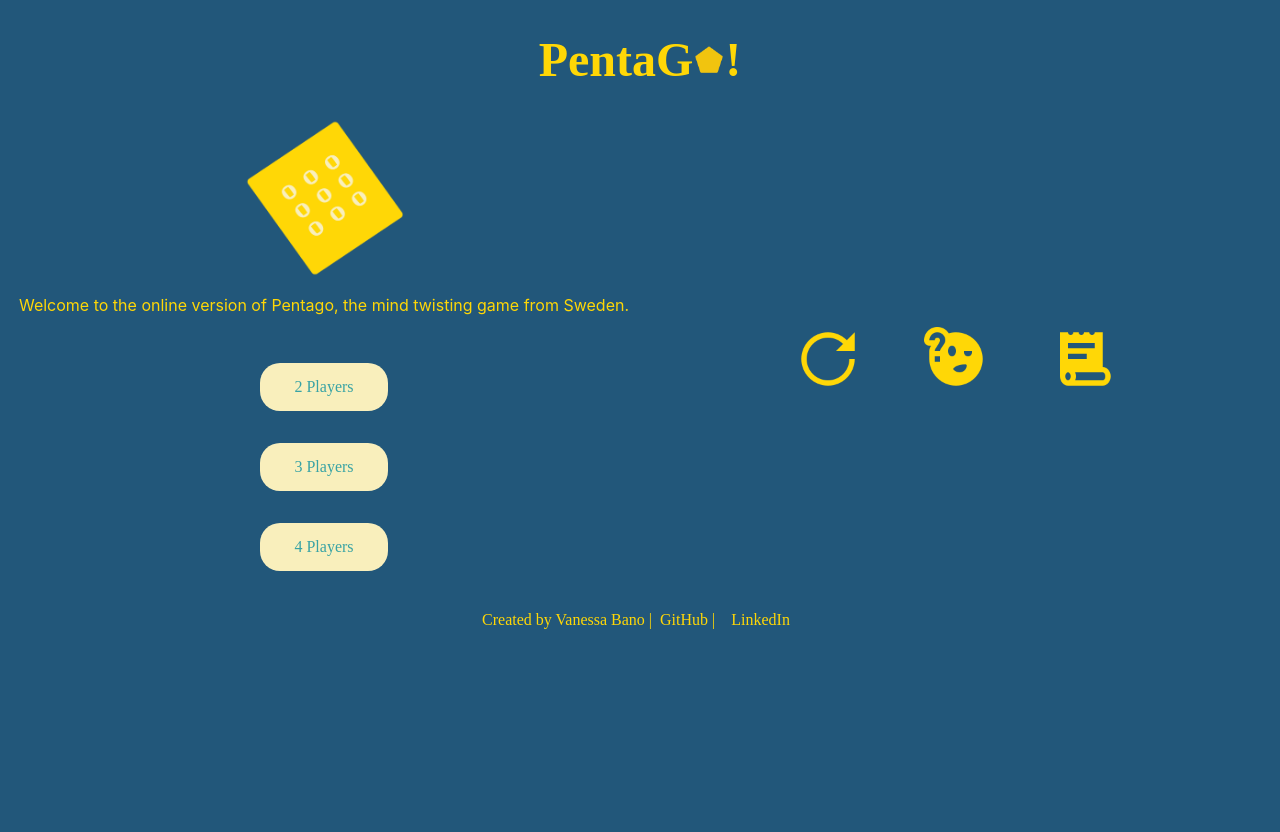
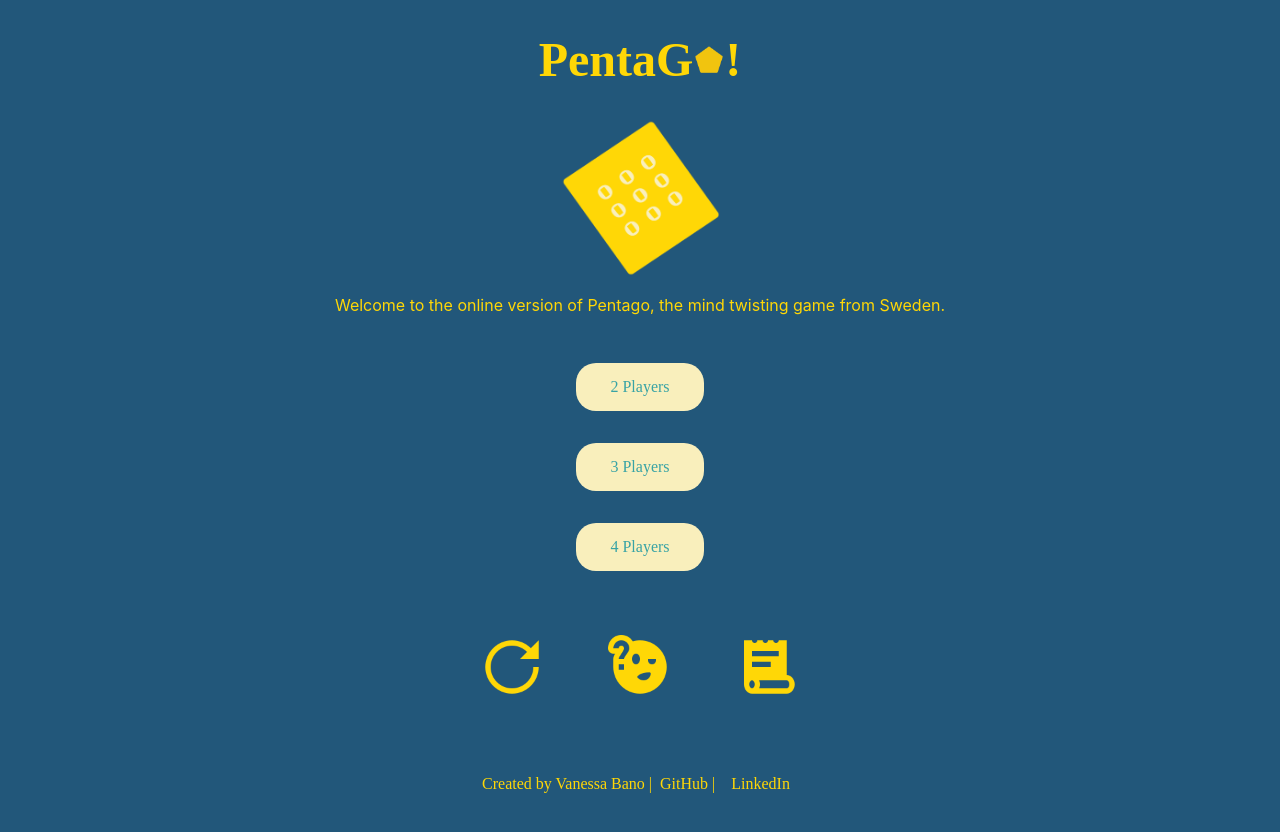
Before and after one commit to vtbano/Pentago, a React (Create React App) app: page / in a window 1280 px wide. Before the commit the page ends 800 px from the top, so only its background shows below. Built offline with nearby package versions, Linux system fonts and the light colour scheme; a web font is replaced by a local one.

Commit message:
add css for rules container to be absolute and add place-items center for .game-section, rules container parent

```diff
--- a/src/App.css
+++ b/src/App.css
@@ -18,14 +18,14 @@
 
 .game-section {
   display: grid;
-  grid-template-columns: 1fr 1fr;
   justify-content: center;
+  place-items: center;
 }
 
 /* this allows the display to stack on top and it also makes position relative for .click-rules */
 @media screen and (max-width: 1000px) {
   .game-section {
-    display: block;
+    /* display: block; */
     position: relative;
   }
 }
@@ -89,16 +89,14 @@
 }
 
 /* this allows the Rules container to show over the board when the screen is less than 800px */
-@media screen and (max-width: 1000px) {
+
 .click-rules {
   display: flex;
   align-items: center;
   justify-content: center;
   margin-top: 2rem;
   position: absolute;
-    top: 8rem;
-    left: 13rem;
-  }
+  top: 12rem;
 }
 
 .restart-button,
@@ -127,6 +125,12 @@
   font-family: -apple-system, BlinkMacSystemFont, "Segoe UI", Roboto, Oxygen,
     Ubuntu, Cantarell, "Open Sans", "Helvetica Neue", sans-serif;
   padding: 1rem;
+}
+
+@media screen and (max-width: 800px) {
+  .rules-container {
+    width: 15rem;
+  }
 }
 
 .rules-title {
@@ -245,6 +249,7 @@
   text-decoration: none;
   color: #ffd706;
   margin: 0.5rem;
+  place-self: bottom;
 }
 
 @media screen and (max-width: 625px) {
--- a/src/App.js
+++ b/src/App.js
@@ -45,6 +45,7 @@
 
   return (
     <React.Fragment>
+      <body className="game-body">
         <header>
           <div className="title-container">
             <h1>PentaG</h1>
@@ -115,6 +116,7 @@
             </a>
           </span>
         </footer>
+      </body>
     </React.Fragment>
   );
 };
```
Lines whose indentation alone changed are shown as unchanged.
